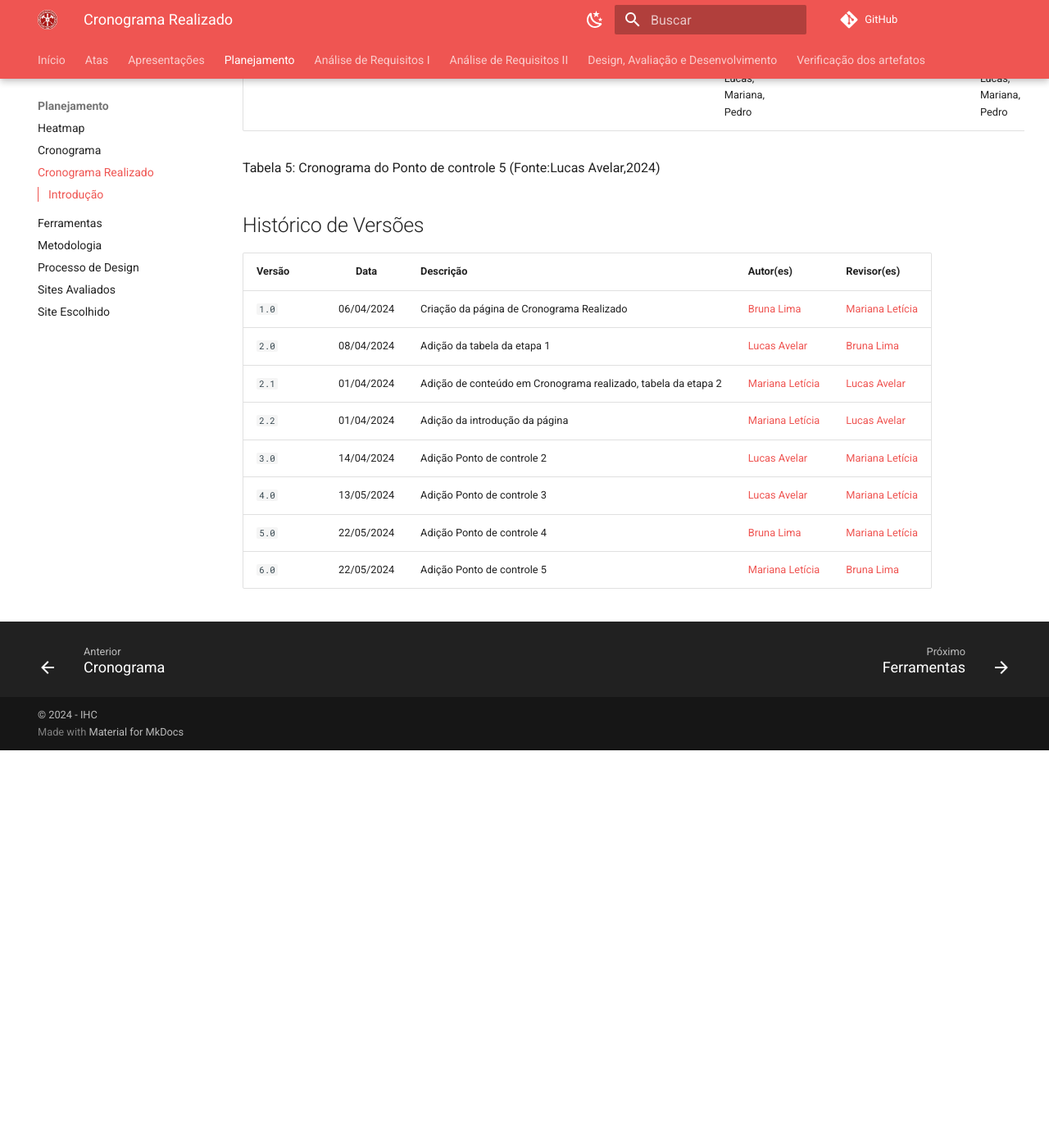
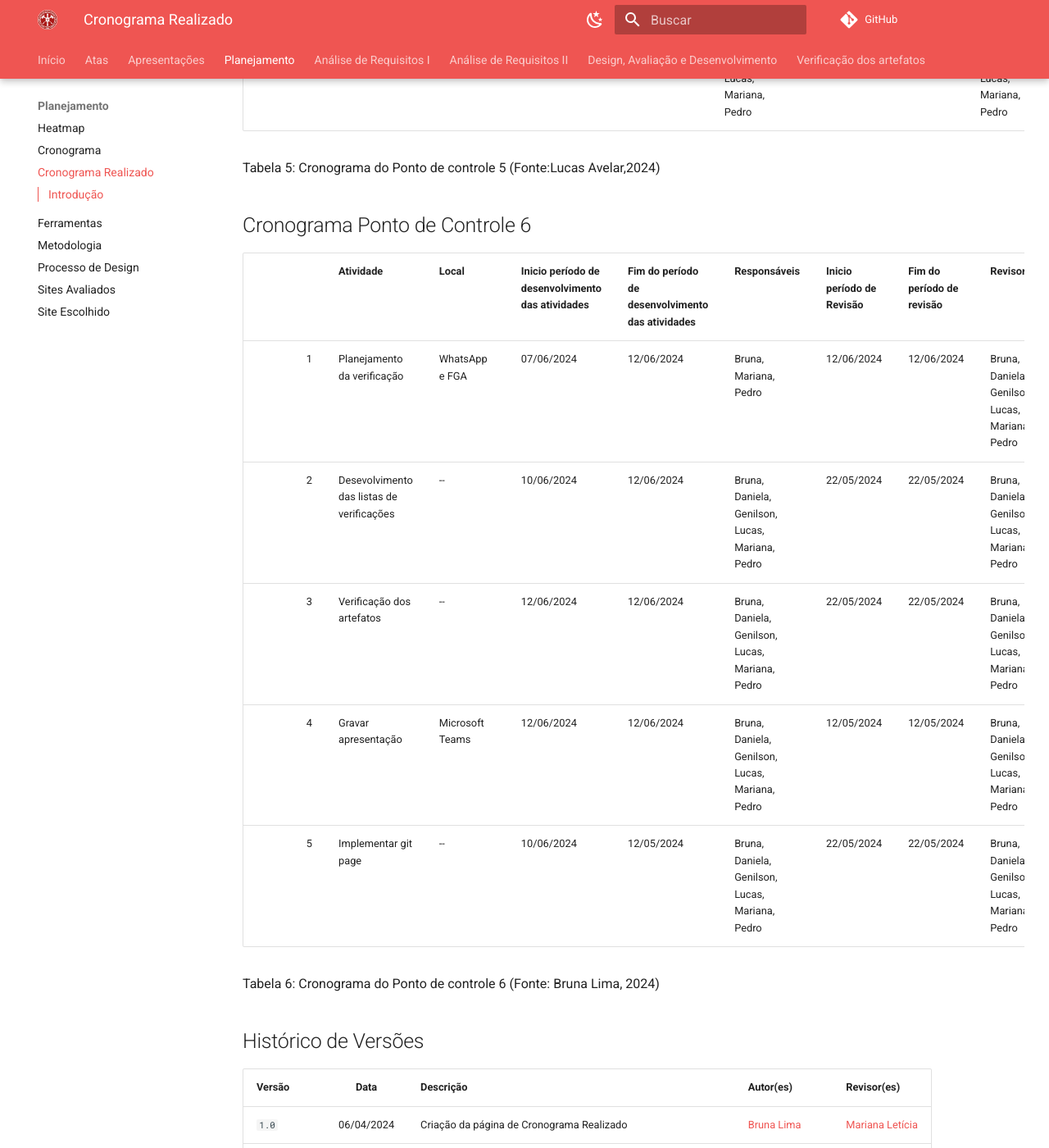
Before and after one commit to Interacao-Humano-Computador/2024.1-CBMERJ, an MkDocs documentation site: the page built from docs/planejamento/CronogramaRealizado.md, in a window 1280 px wide and 1400 px high, scrolled down 5422 px. Shown: the whole window at 82% size. Built offline with MkDocs 1.6.1 and Material for MkDocs 9.7.7, drawn with Linux system fonts in a browser that asks for light colours; comment, search, counter and statistics services are not loaded; before the commit the page ends 6337 px from its top, so only the background shows below that; some of the changed text lies outside the part shown.

Commit message:
Pag. de apresentação e cronograma

```diff
--- a/docs/planejamento/CronogramaRealizado.md
+++ b/docs/planejamento/CronogramaRealizado.md
@@ -83,6 +83,18 @@ Este é o cronograma realizado, o qual representa o que e como de fato as ativid
 
 <p>Tabela 5: Cronograma do Ponto de controle 5 (Fonte:Lucas Avelar,2024)</p>
 
+## Cronograma Ponto de Controle 6
+
+|    | Atividade | Local | Inicio período de desenvolvimento das atividades | Fim do período de desenvolvimento das atividades | Responsáveis | Inicio período de Revisão | Fim do período de revisão | Revisores |
+|---:|:---------------------------------------------|:-------------|:--------------------------------------------|:--------------------|:----------------|:---------------------|:--------------------|:------------|
+|  1 | Planejamento da verificação | WhatsApp e FGA | 07/06/2024| 12/06/2024 | Bruna, Mariana, Pedro | 12/06/2024 | 12/06/2024 | Bruna, Daniela, Genilson, Lucas, Mariana, Pedro  |
+|  2 | Desevolvimento das listas de verificações | -- | 10/06/2024 | 12/06/2024  | Bruna, Daniela, Genilson, Lucas, Mariana, Pedro | 22/05/2024   | 22/05/2024  |  Bruna, Daniela, Genilson, Lucas, Mariana, Pedro  |
+|  3 | Verificação dos artefatos | -- | 12/06/2024 | 12/06/2024  | Bruna, Daniela, Genilson, Lucas, Mariana, Pedro | 22/05/2024 |22/05/2024  |  Bruna, Daniela, Genilson, Lucas, Mariana, Pedro  |
+|  4 | Gravar apresentação | Microsoft Teams | 12/06/2024 | 12/06/2024 | Bruna, Daniela, Genilson, Lucas, Mariana, Pedro | 12/05/2024 | 12/05/2024 | Bruna, Daniela, Genilson, Lucas, Mariana, Pedro |
+|  5 | Implementar git page | -- | 10/06/2024| 12/05/2024  | Bruna, Daniela, Genilson, Lucas, Mariana, Pedro | 22/05/2024 | 22/05/2024 | Bruna, Daniela, Genilson, Lucas, Mariana, Pedro |
+
+<p>Tabela 6: Cronograma do Ponto de controle 6 (Fonte: Bruna Lima, 2024)</p>
+
 ## Histórico de Versões
 
 | Versão |    Data    | Descrição                                 | Autor(es)                                       | Revisor(es)                                    |
@@ -94,4 +106,5 @@ Este é o cronograma realizado, o qual representa o que e como de fato as ativid
 | `3.0`   | 14/04/2024 | Adição Ponto de controle 2                    | [Lucas Avelar](https://github.com/LucasAvelar2711)  | [Mariana Letícia](https://github.com/Marianannn)        |
 | `4.0`   | 13/05/2024 | Adição Ponto de controle 3                    | [Lucas Avelar](https://github.com/LucasAvelar2711)  | [Mariana Letícia](https://github.com/Marianannn)        |
 | `5.0`   | 22/05/2024 | Adição Ponto de controle 4                   | [Bruna Lima](https://github.com/libruna)  |    [Mariana Letícia](https://github.com/Marianannn)    |
-| `6.0`   | 22/05/2024 | Adição Ponto de controle 5                   | [Mariana Letícia](https://github.com/Marianannn)  |    [Bruna Lima](https://github.com/libruna)    |
+| `6.0`   | 03/05/2024 | Adição Ponto de controle 5                   | [Mariana Letícia](https://github.com/Marianannn)  |    [Bruna Lima](https://github.com/libruna)    |
+| `7.0`   | 12/06/2024 | Adição Ponto de controle 6                   |  [Bruna Lima](https://github.com/libruna) |       |
```
Also changed, not shown: docs/apresentacoes/apresentacao_6.md (added, +38 -0 lines).
